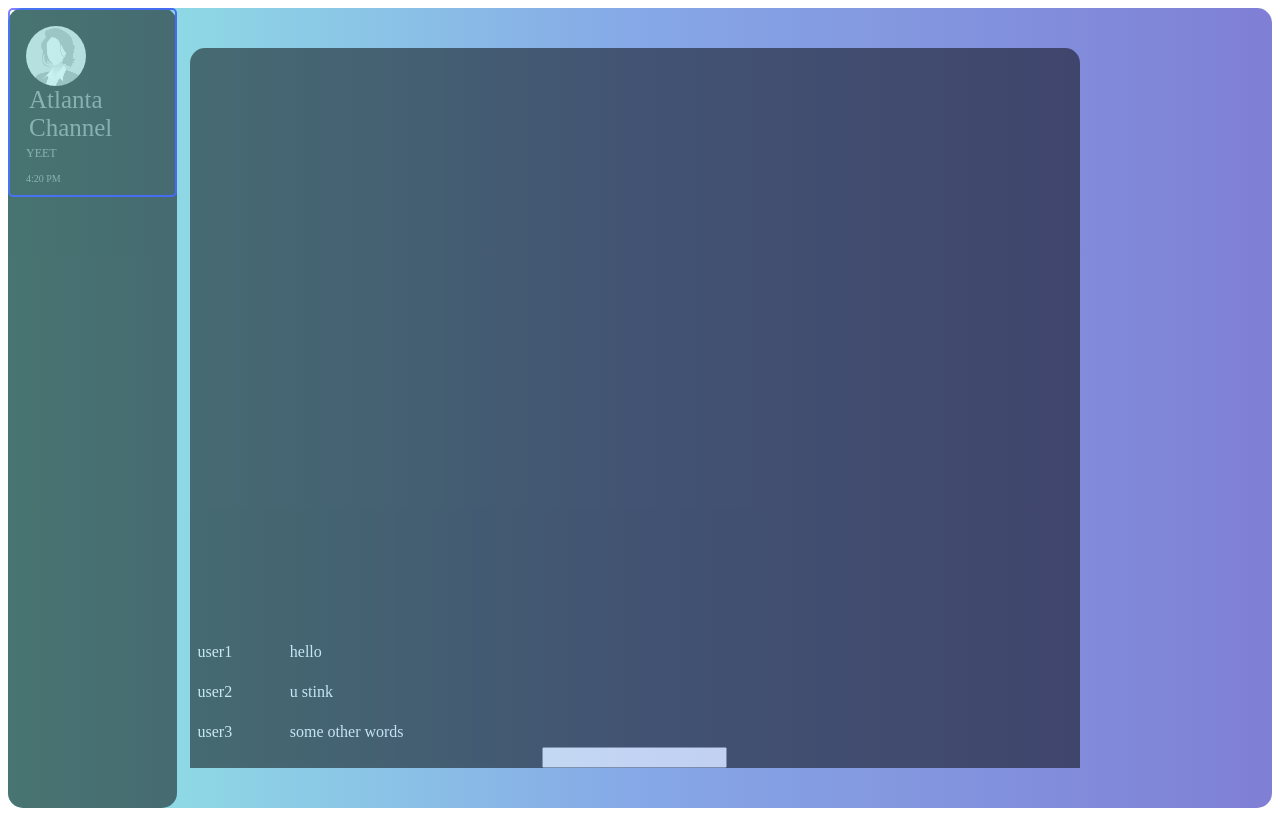
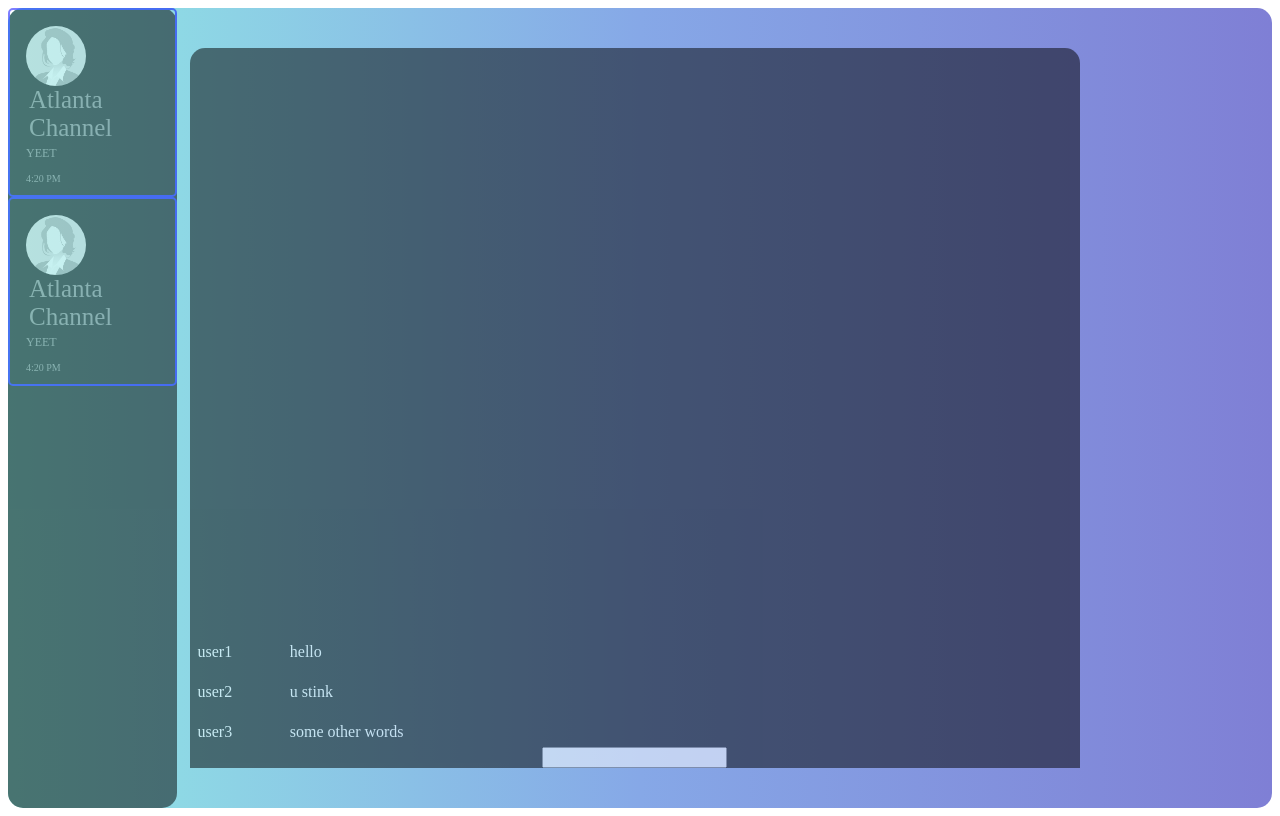
Before and after one commit to linzblue1/Cryptid, a Next.js app: page /chat in a window 1280 px wide. Built offline with nearby package versions, Linux system fonts and the light colour scheme; no server answers.

Commit message:
made channels clickable, maped out by state, passing down props

```diff
--- a/components/Sidebar.jsx
+++ b/components/Sidebar.jsx
@@ -1,18 +1,27 @@
 import React from "react";
 import { Component } from "react";
-import SidebarUser from "./SidebarUser"
+import SingleChannel from "./SingleChannel";
 import styled from "styled-components";
+import UserMessage from "./UserMessage";
 
 class Sidebar extends Component {
+    constructor(props) {
+        super(props);
+        this.state = {channels: ["channel one", "channel 2"]};
+    }
     render() {
+        const { channels } = this.state;
         return (
             <SideNav>
-                <SidebarUser/>
+                {
+                    channels.map((oneChannel, i) => (
+                        <SingleChannel channel={oneChannel} key={i}/>
+                    ))
+                }
             </SideNav>
         );
     }
 }
-
 
 const SideNav = styled.div`
     display: flex;
--- a/components/SidebarUser.jsx
+++ b/components/SingleChannel.jsx
@@ -1,16 +1,11 @@
 import React from "react";
-import { Component } from "react";
 import styled from "styled-components";
+import UserMessage from "./UserMessage";
 
-class SidebarUser extends Component {
-    state = {
-        channelImage: []
-    }
-
-    render() {
+const SingleChannel = ({chat, index}) => {
         return (
 
-            <UserWapper>
+            <UserWapper href="#">
                     <ImageWrapper>
                     <UserImage src="/images/user.png" atl="user image"/>
                     </ImageWrapper>
@@ -21,10 +16,10 @@ class SidebarUser extends Component {
                     </InfoWrapper>
             </UserWapper>
         );
-    }
+
 }
 
-const UserWapper = styled.div`
+const UserWapper = styled.a`
     padding: 6px 8px 6px 16px;
     text-decoration: none;
     font-size: 25px;
@@ -77,4 +72,4 @@ const Time = styled.p`
     }
 `
 
-export default SidebarUser;
+export default SingleChannel;
--- a/components/UserMessage.jsx
+++ b/components/UserMessage.jsx
@@ -6,7 +6,7 @@ const UserMessage = () => {
     const { allChats, sendChatAction } = React.useContext(CTX);
     const channel = Object.keys(allChats);
     const [activeChannel, changeActiveChannel] = React.useState(channel[0])
-
+    console.log(allChats);
     return (
         <div>
             <div>
```
